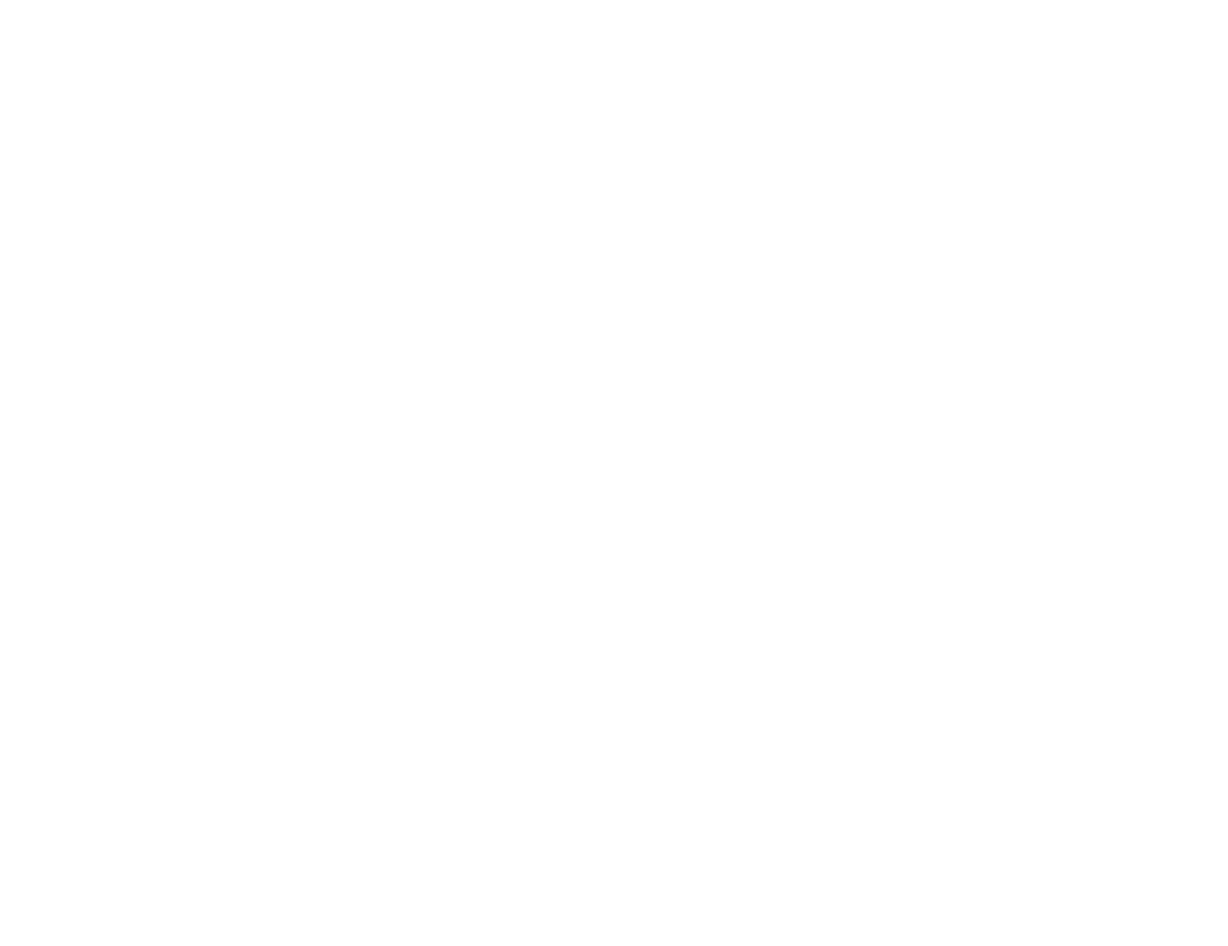
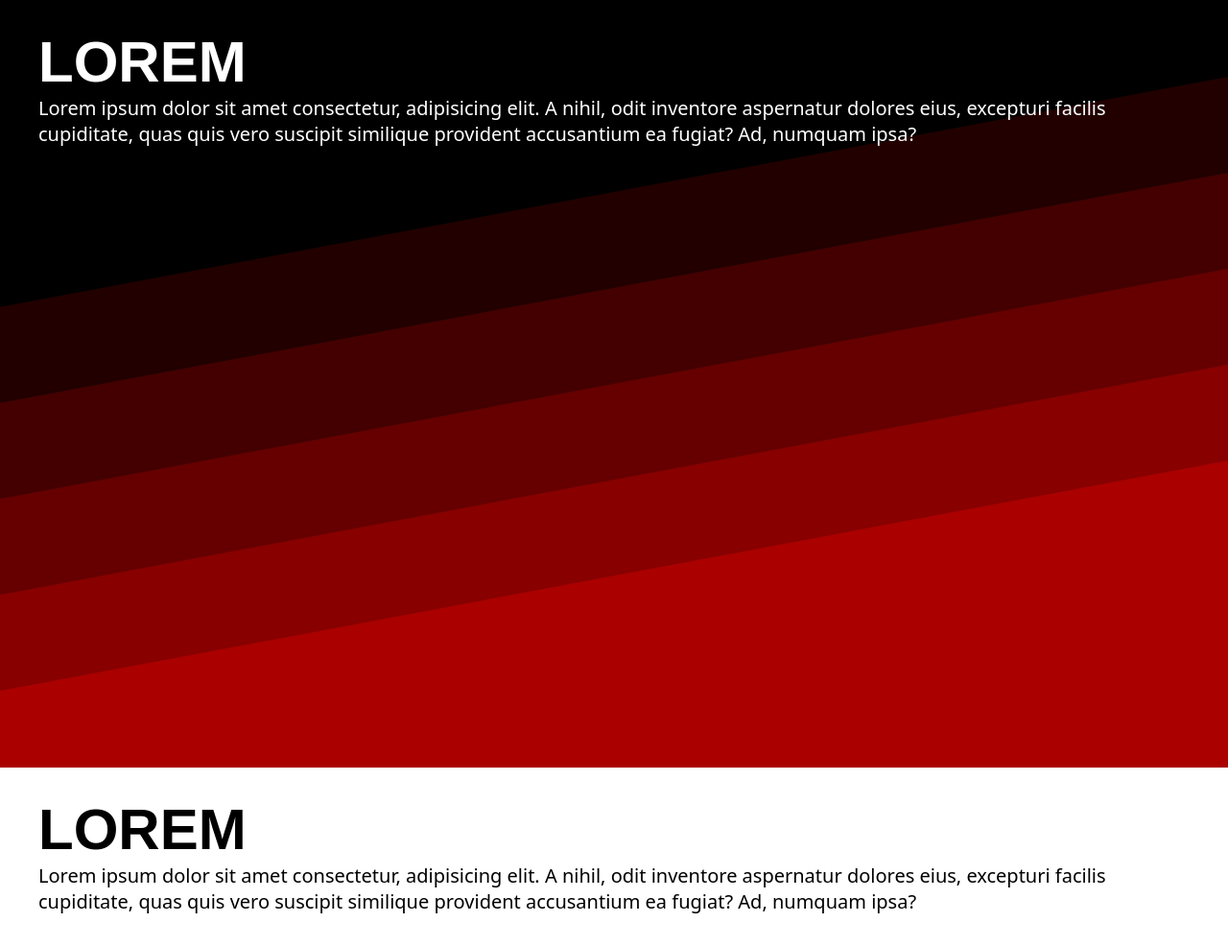
Before and after one commit to BrunoBaia/Projeto_2_html_css, a plain HTML site: page index.html in a window 1280 px wide. Shown: the whole page at 96% size. Before the commit the page ends 800 px from the top, so only its background shows below. Drawn offline with Linux system fonts and the light colour scheme.

Commit message:
Base inicial do projeto

```diff
--- /dev/null
+++ b/assets/CSS/style.css
@@ -0,0 +1,80 @@
+:root {
+    --primary_color: black;
+    --white_color: white;
+    --gap: 3rem;
+}
+
+* {
+    margin: 0;
+    padding: 0;
+}
+
+html {
+    font-size: 62.5%;
+}
+
+body {
+    font-family: system-ui, -apple-system, BlinkMacSystemFont, 'Segoe UI', Roboto, Oxygen, Ubuntu, Cantarell, 'Open Sans', 'Helvetica Neue', sans-serif;
+    font-size: 2rem;
+    color: var(--primary_color);
+}
+
+h1,
+h2,
+h3,
+h4,
+h5,
+h6 {
+    font-family: Arial, Helvetica, sans-serif;
+}
+
+h1 {
+    font-size: 6rem;
+    text-transform: uppercase;
+}
+
+h2 {
+    font-size: 5.5rem;
+    text-transform: uppercase;
+}
+
+h3 {
+    font-size: 5rem;
+    text-transform: uppercase;
+}
+
+h4 {
+    font-size: 4.5rem;
+    text-transform: uppercase;
+}
+
+h5 {
+    font-size: 4rem;
+    text-transform: uppercase;
+}
+
+h6 {
+    font-size: 3.5rem;
+    text-transform: uppercase;
+}
+
+.main_bg {
+    background-image: url(../img/slanted-gradient.svg);
+    background-size: cover;
+    background-position: center center;
+    color: var(--white_color);
+}
+
+.white_bg {
+    background: var(--white_color);
+}
+
+.main_content {
+    max-width: 1200px;
+    margin: 0 auto;
+    padding: var(--gap);
+}
+
+.section {
+    height: 100vh;
+}
--- a/index.html
+++ b/index.html
@@ -1,11 +1,30 @@
 <!DOCTYPE html>
 <html lang="pt-br">
+
 <head>
     <meta charset="UTF-8">
     <meta name="viewport" content="width=device-width, initial-scale=1.0">
     <title> Landing page </title>
+    <link rel="stylesheet" href="./assets/CSS/style.css">
 </head>
+
 <body>
+    <section class="main_bg section">
+        <div class="main_content">
+            <h1>lorem</h1>
+            <p>Lorem ipsum dolor sit amet consectetur, adipisicing elit. A nihil, odit inventore aspernatur dolores
+                eius, excepturi facilis cupiditate, quas quis vero suscipit similique provident accusantium ea fugiat?
+                Ad, numquam ipsa?</p>
+        </div>
+    </section>
+    <section class="white_bg section">
+        <div class="main_content">
+            <h1>lorem</h1>
+            <p>Lorem ipsum dolor sit amet consectetur, adipisicing elit. A nihil, odit inventore aspernatur dolores
+                eius, excepturi facilis cupiditate, quas quis vero suscipit similique provident accusantium ea fugiat?
+                Ad, numquam ipsa?</p>
+        </div>
+    </section>
+</body>
 
-</body>
 </html>
```
Also changed, not shown: assets/img/slanted-gradient.svg (added).
